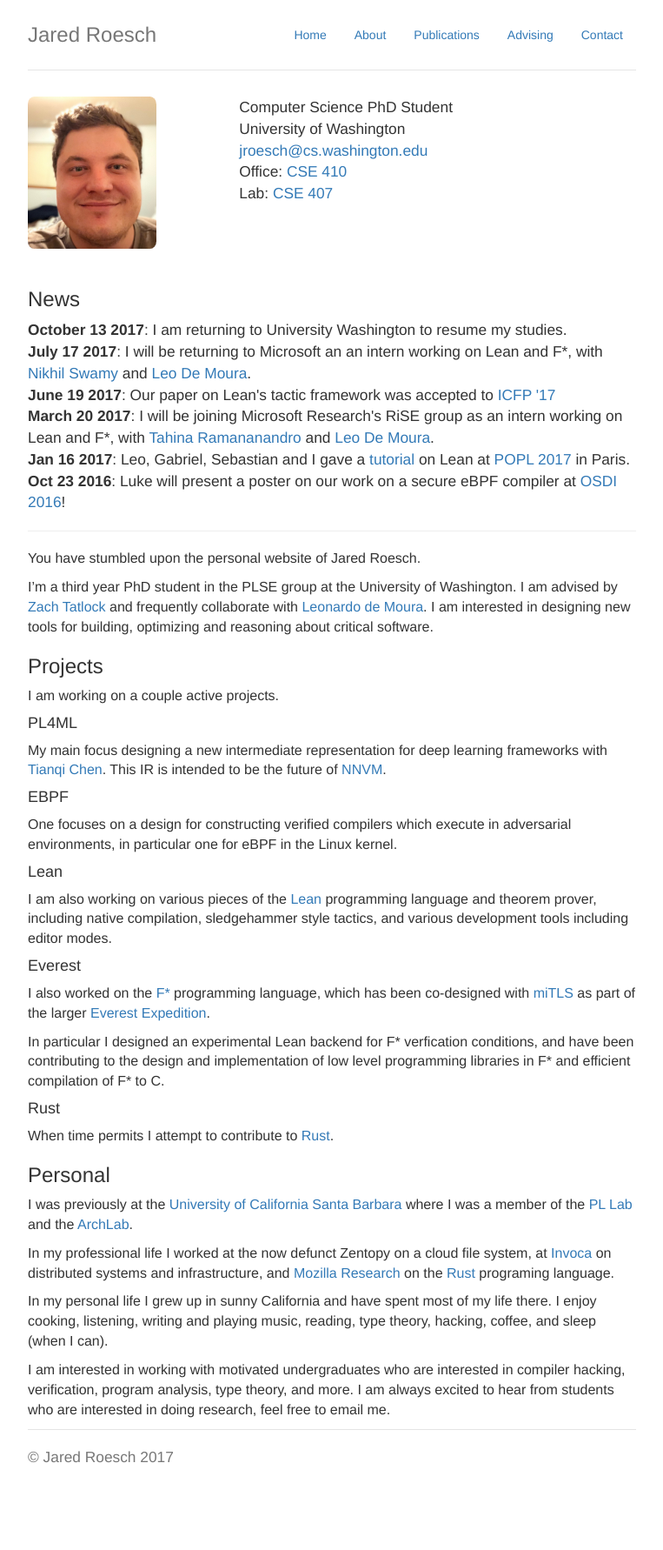
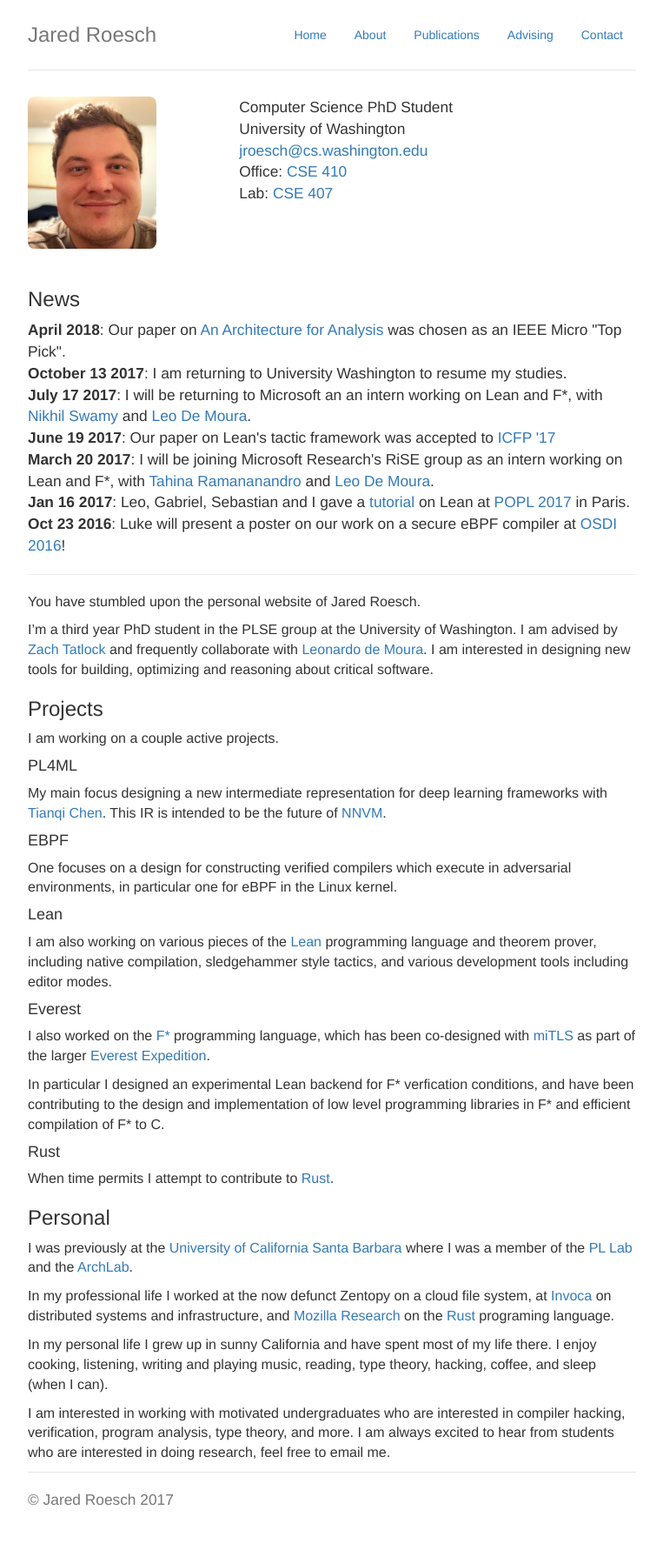
Before and after one commit to jroesch/jroesch.github.io, a Jekyll site: the page built from index.html, in a window 1280 px wide. Shown: the whole page at 87% size, without its empty margins (258-1021 px from the left). Built offline with Jekyll 4.4.1, drawn with Linux system fonts in a browser that asks for light colours; before the commit the page ends 1732 px from its top, so only the background shows below that.

Commit message:
Add news about top picks

```diff
--- a/index.html
+++ b/index.html
@@ -20,6 +20,8 @@ title: "Jared Roesch's Research Homepage"
 
   <div id="news">
       <h3>News</h3>
+      <div><b>April 2018</b>: Our paper on <a href="https://www.cs.ucsb.edu/news/3089">An Architecture for Analysis</a>
+                              was chosen as an IEEE Micro "Top Pick".</div>
       <div><b>October 13 2017</b>: I am returning to University Washington to resume my studies.</div>
       <div><b>July 17 2017</b>: I will be returning to Microsoft an an intern working on Lean and F*,
       with <a href="https://www.microsoft.com/en-us/research/people/nswamy/">Nikhil Swamy</a> and
```
